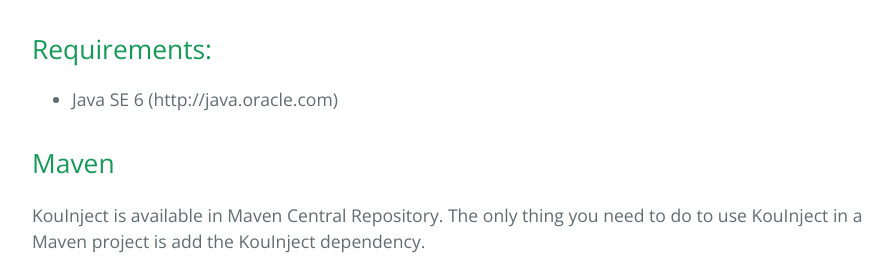
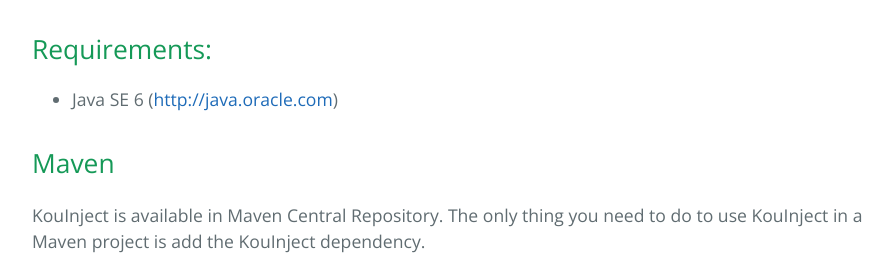
Before and after one commit to blurpy/kouinject-doc, a Jekyll site: the page built from index.md, in a window 1280 px wide and 900 px high, scrolled down 2135 px. Shown: the part 173-449 px from the top of the window, without its empty margins (192-1087 px from the left). Built offline with Jekyll 4.4.1, drawn with Linux system fonts in a browser that asks for light colours; part of the change alters nothing that is shown.

Commit message:
Fixing missing link

```diff
--- a/index.md
+++ b/index.md
@@ -86,7 +86,7 @@ ZooClient zooClient = injector.getBean(ZooClient.class);
 
 ## Requirements:
 
-  * Java SE 6 (http://java.oracle.com)
+  * Java SE 6 ([http://java.oracle.com](http://java.oracle.com))
 
 
 ## Maven
```
